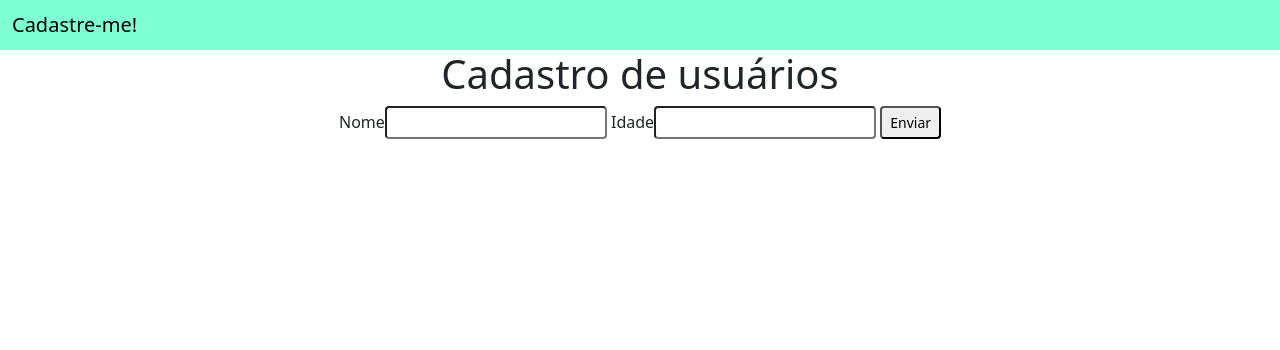
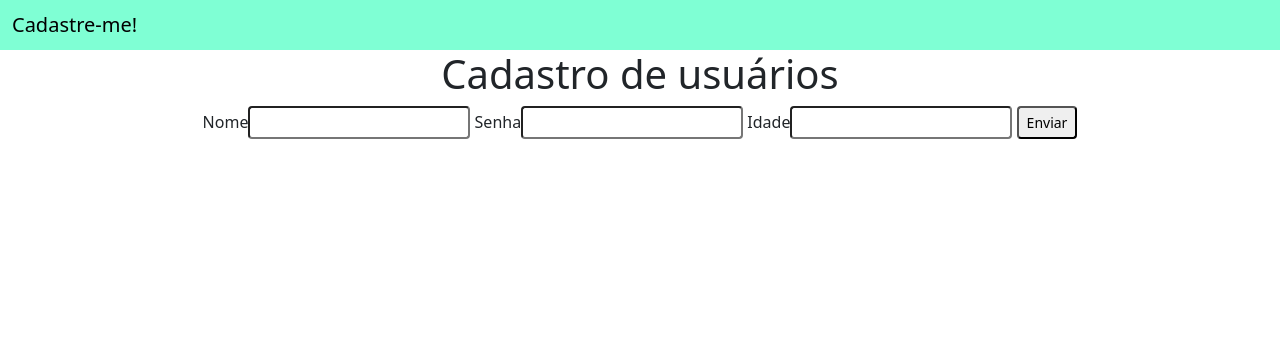
Before and after one commit to kauabarros-24/Projeto-final-de-ano, a Django app: page / in a window 1280 px wide. Shown: the top 350 px of the page. Run offline with Django 4.2, Linux system fonts and the light colour scheme.

Commit message:
iniciamos o uso de senhas

```diff
--- a/site_dona_maca/app_cad_usuario/templates/usuarios/home.html
+++ b/site_dona_maca/app_cad_usuario/templates/usuarios/home.html
@@ -20,6 +20,7 @@
     <div style="text-align: center;" class="container">
       <h1>Cadastro de usuários</h1>
       Nome<input name="nome" class="form-control-sm" type="text">
+      Senha<input name="senha" class="form-control-sm" type="text">
       Idade<input name="idade" class="form-control-sm" type="number">
       <button class="form-control-sm">Enviar</button>
     </div>
--- a/site_dona_maca/app_cad_usuario/views.py
+++ b/site_dona_maca/app_cad_usuario/views.py
@@ -8,6 +8,7 @@ def usuarios(request):
     #Salvar os dados da tela para o banco
     novo_usuario = Usuarios()
     novo_usuario.idade = request.POST.get('idade')
+    novo_usuario.senha = request.POST.get('senha')
     novo_usuario.nome = request.POST.get('nome')
     novo_usuario.save()
     #Exibir os usuários cadastrados em uma nova página
```
